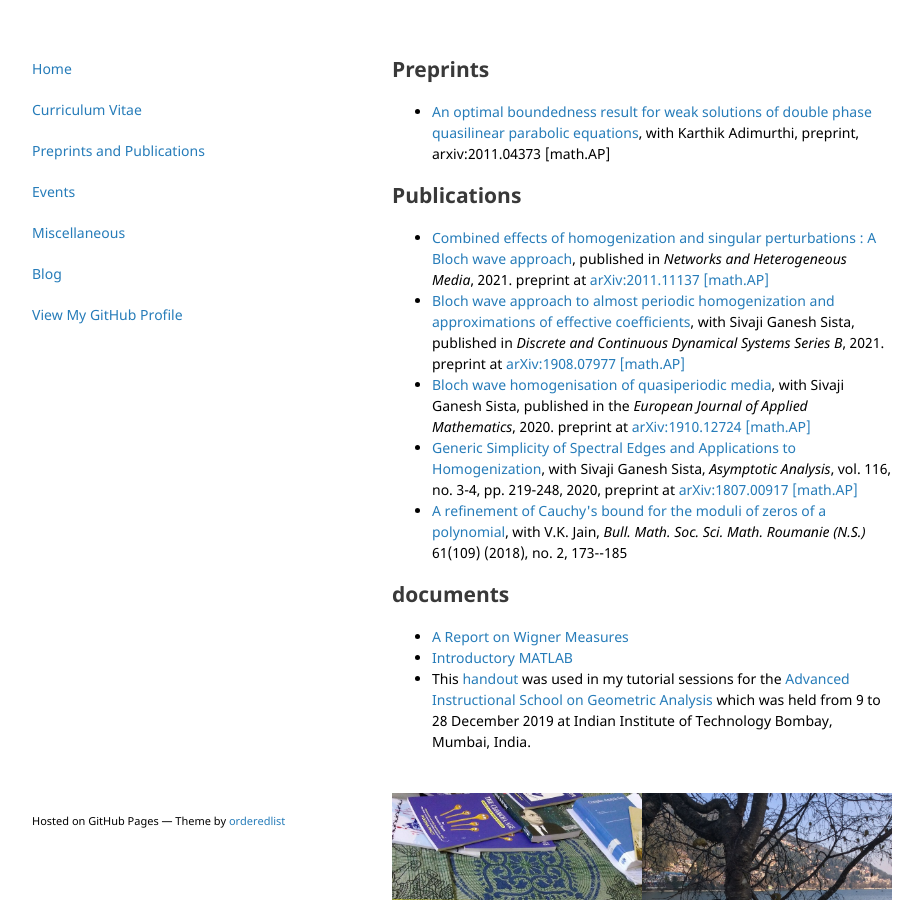
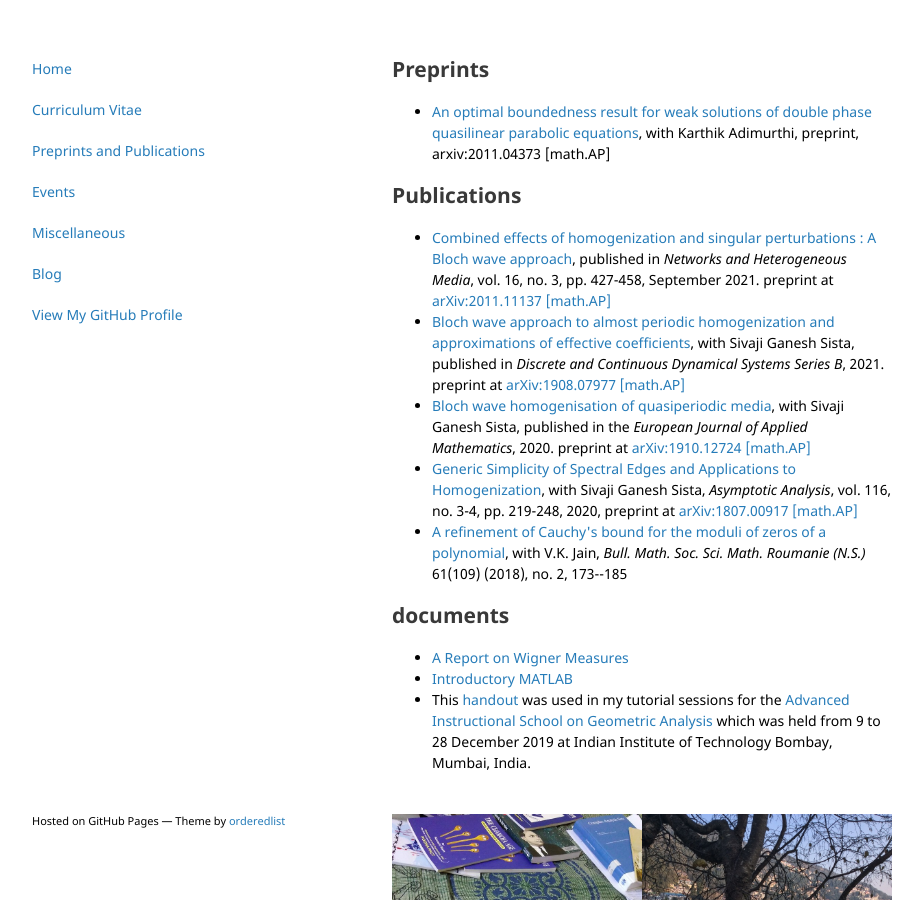
Before and after one commit to vivektewary/vivektewary.github.io, a Jekyll site: the page built from pubs.html, in a window 1280 px wide and 900 px high. Shown: the whole window, without its empty margins (178-1101 px from the left). Built offline with Jekyll 4.4.1, drawn with Linux system fonts in a browser that asks for light colours.

Commit message:
Update pubs.html

```diff
--- a/pubs.html
+++ b/pubs.html
@@ -9,7 +9,7 @@ title: Home
 </ul>
 <h2>Publications</h2>
 <ul>
-<li><a href="https://www.aimsciences.org/article/doi/10.3934/nhm.2021012" target="_blank">Combined effects of homogenization and singular perturbations : A Bloch wave approach</a>, published in <i>Networks and Heterogeneous Media</i>, 2021. preprint at <a href="https://arxiv.org/abs/2011.11137"style="text-decoration:none" target="_blank">arXiv:2011.11137 [math.AP]</a></li>
+<li><a href="https://www.aimsciences.org/article/doi/10.3934/nhm.2021012" target="_blank">Combined effects of homogenization and singular perturbations : A Bloch wave approach</a>, published in <i>Networks and Heterogeneous Media</i>, vol. 16, no. 3, pp. 427-458, September 2021. preprint at <a href="https://arxiv.org/abs/2011.11137"style="text-decoration:none" target="_blank">arXiv:2011.11137 [math.AP]</a></li>
 <li><a href="https://www.aimsciences.org/article/doi/10.3934/dcdsb.2021119" target="_blank">Bloch wave approach to almost periodic homogenization and approximations of effective coefficients</a>, with Sivaji Ganesh Sista, published in <i>Discrete and Continuous Dynamical Systems Series B</i>, 2021. preprint at <a href="https://arxiv.org/abs/1908.07977" target="_blank"> arXiv:1908.07977 [math.AP]</a></li>
 <li><a href="https://doi.org/10.1017/S0956792520000352"style="text-decoration:none" target="_blank"> Bloch wave homogenisation of quasiperiodic media</a>, with Sivaji Ganesh Sista, published in the <i>European Journal of Applied Mathematics</i>, 2020. preprint at <a href="https://arxiv.org/abs/1910.12724" target="_blank">arXiv:1910.12724 [math.AP]</a></li>
 <li><a href="https://content.iospress.com/articles/asymptotic-analysis/asy191542"style="text-decoration:none" target="_blank"> Generic Simplicity of Spectral Edges and Applications to Homogenization</a>, with Sivaji Ganesh Sista, <i>Asymptotic Analysis</i>, vol. 116, no. 3-4, pp. 219-248, 2020, preprint at <a href="https://arxiv.org/abs/1807.00917"style="text-decoration:none" target="_blank"> arXiv:1807.00917 [math.AP]</a></li>
```
